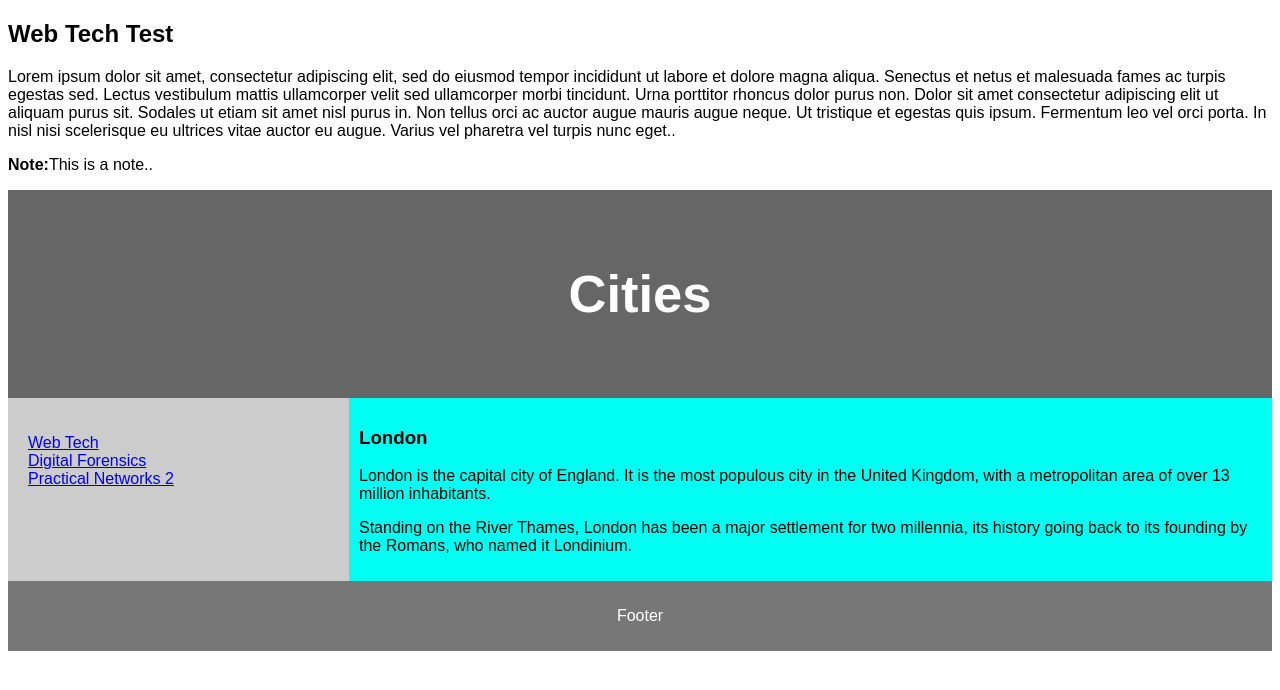
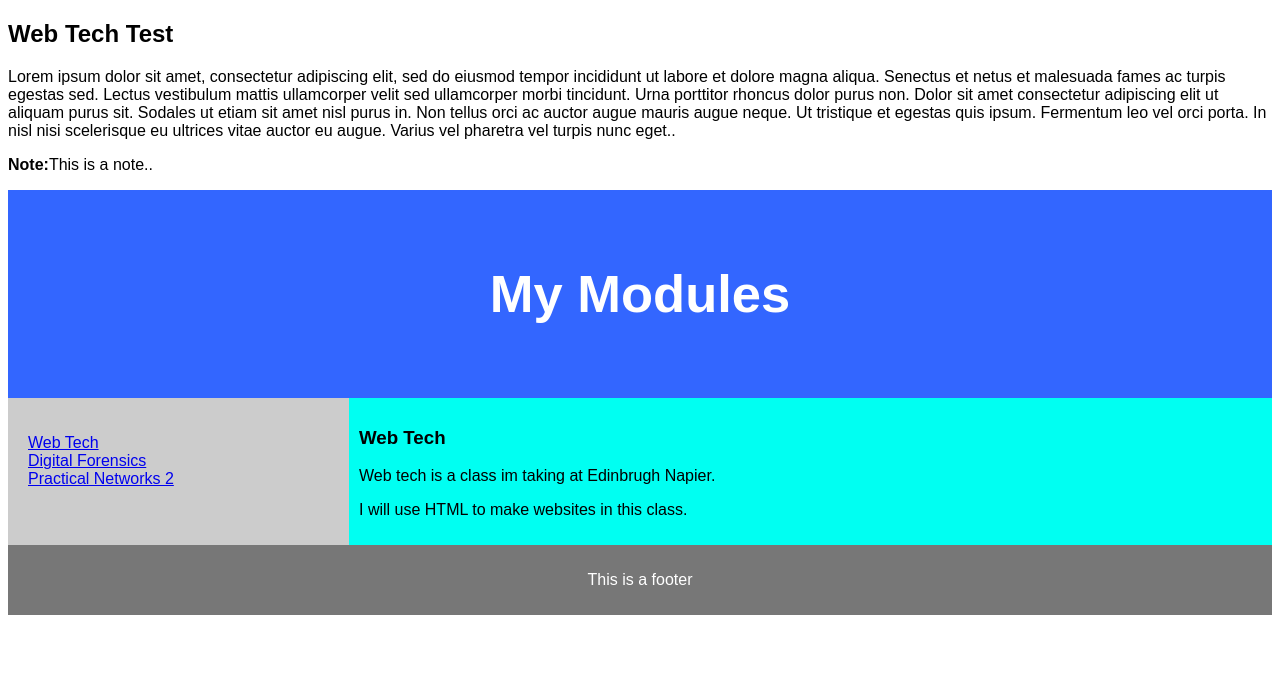
Before and after one commit to InsaneCipher/SET08101, a plain HTML site: page lab1.html in a window 1280 px wide. Drawn offline with Linux system fonts and the light colour scheme.

Commit message:
Update lab1.html

```diff
--- a/lab1.html
+++ b/lab1.html
@@ -15,7 +15,7 @@ body {
 
 /* Style the header */
 header {
-  background-color: #666;
+  background-color: #3366ff;
   padding: 30px;
   text-align: center;
   font-size: 35px;
@@ -76,7 +76,7 @@ footer {
 <p><strong>Note:</strong>This is a note..</p>
 
 <header>
-  <h2>Cities</h2>
+  <h2>My Modules</h2>
 </header>
 
 <section>
@@ -89,14 +89,14 @@ footer {
   </nav>
 
   <article>
-    <h1>London</h1>
-    <p>London is the capital city of England. It is the most populous city in the  United Kingdom, with a metropolitan area of over 13 million inhabitants.</p>
-    <p>Standing on the River Thames, London has been a major settlement for two millennia, its history going back to its founding by the Romans, who named it Londinium.</p>
+    <h1>Web Tech</h1>
+    <p>Web tech is a class im taking at Edinbrugh Napier.</p>
+    <p>I will use HTML to make websites in this class.</p>
   </article>
 </section>
 
 <footer>
-  <p>Footer</p>
+  <p>This is a footer</p>
 </footer>
 
 </body>
```
